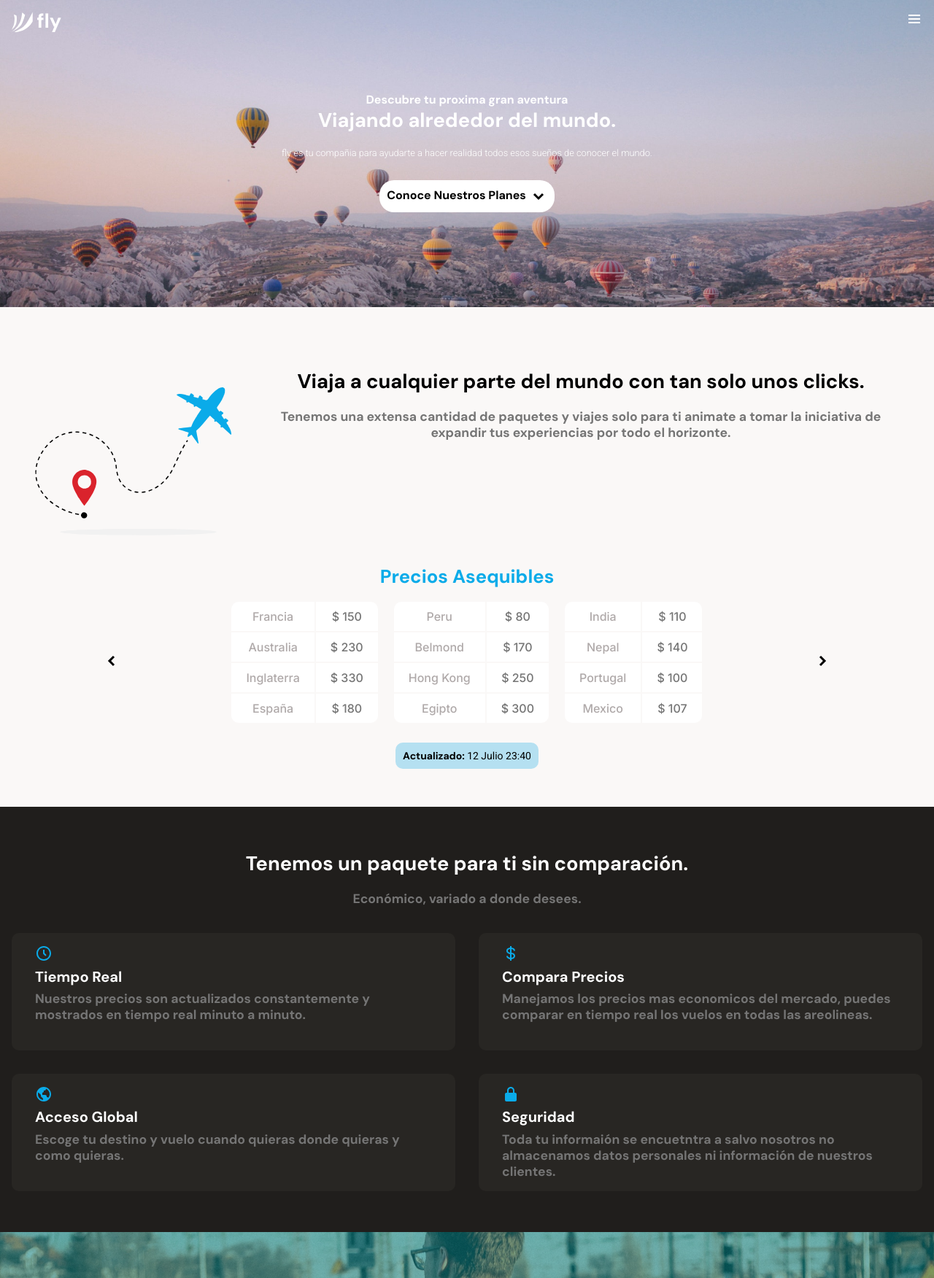
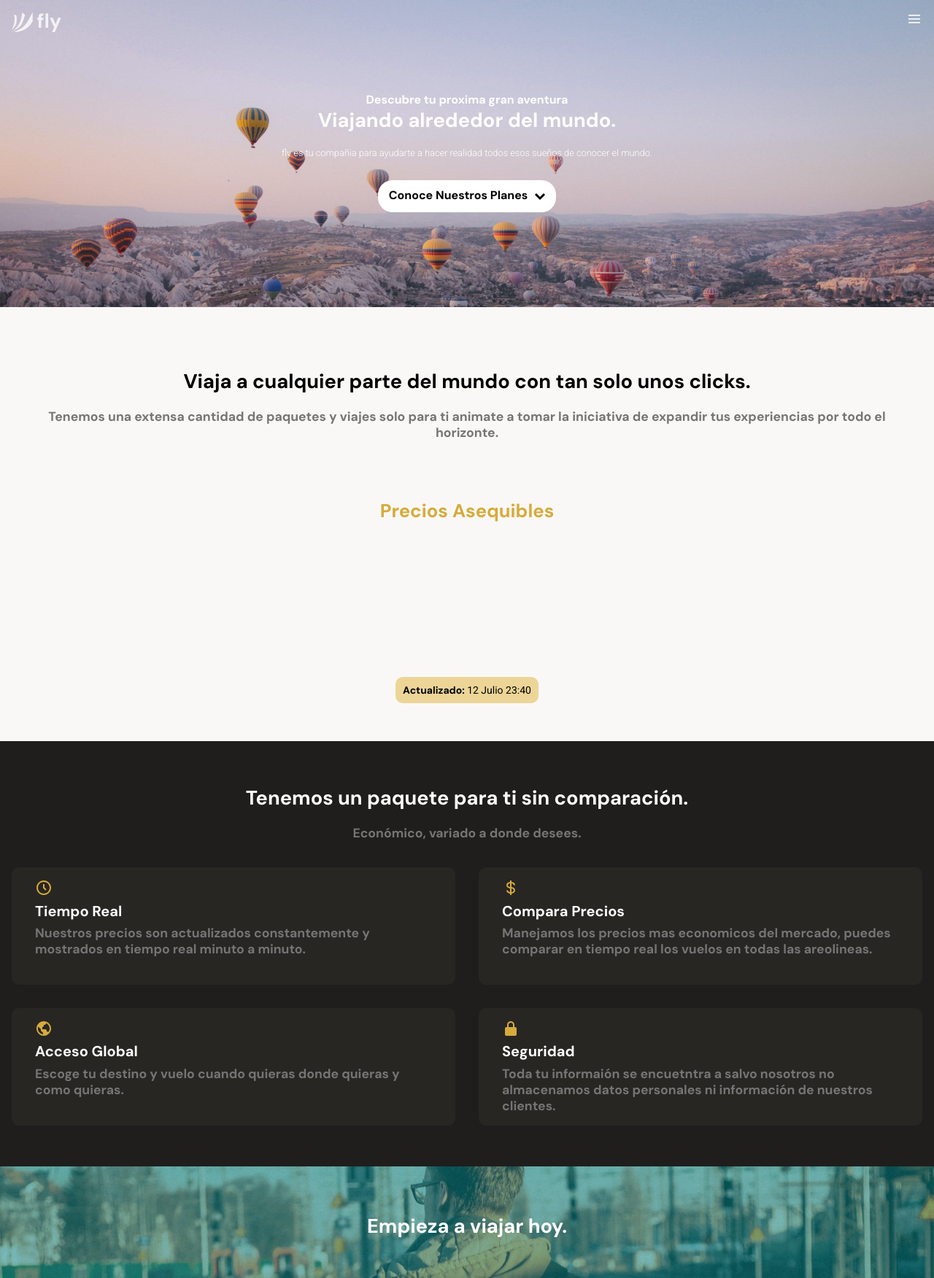
Before and after one commit to jcarreazo/Landing_Page_Responsive, a PHP site: page / in a window 1280 px wide. Shown: the top 1752 px of the page at 73% size. Run offline with PHP 8.4, Linux system fonts and the light colour scheme.

Commit message:
Nueva paleta de colores

```diff
--- a/index.html
+++ b/index.html
@@ -23,7 +23,7 @@
           <img src="/Images/Logo.svg" alt="logo" srcset="" /><span>fly</span>
         </div>
         <div class="menu-bar">
-          <svg xmlns="http://www.w3.org/2000/svg" width="24" height="24" viewBox="0 0 24 24" style="fill:white;"><path d="M4 6H20V8H4zM4 11H20V13H4zM4 16H20V18H4z"></path></svg>
+          <svg xmlns="http://www.w3.org/2000/svg" width="24" height="24" viewBox="0 0 24 24" style="fill:white;opacity:0.8"><path d="M4 6H20V8H4zM4 11H20V13H4zM4 16H20V18H4z"></path></svg>
         </div>
       </div>
 
@@ -46,10 +46,7 @@
     <section>
       <div class="seccion1">
        <div class="seccion1-head">
-        <div>
-          <img class="main-seccion1-avion" src="/Images/avion.svg" alt="avion-volando" srcset="" />
-        </div>
-          <div class="seccion1-head-texto">
+                  <div class="seccion1-head-texto">
             <div class="main-seccion1-titulo">
               <span>Viaja a cualquier parte del mundo con tan solo unos clicks.</span>
             </div>
@@ -125,7 +122,7 @@
           </div>
         </div>
         <div>
-          <span class="seccion1-udate"><strong>Actualizado: </strong> 12 Julio 23:40</span>
+          <span class="seccion1-update"><strong>Actualizado: </strong> 12 Julio 23:40</span>
         </div>
     </section>
     <section>
@@ -141,7 +138,7 @@
         <div class="seccion2-card-contenedor">
 
         <div class="card"><svg xmlns="http://www.w3.org/2000/svg" width="24" height="24" viewBox="0 0 24 24"
-          style="fill:#0aabe9">
+          style="fill:#d6ab3b">
           <path
             d="M12,2C6.486,2,2,6.486,2,12s4.486,10,10,10s10-4.486,10-10S17.514,2,12,2z M12,20c-4.411,0-8-3.589-8-8s3.589-8,8-8 s8,3.589,8,8S16.411,20,12,20z">
           </path>
@@ -149,7 +146,7 @@
         </svg><span class="seccion2-card-titulo">Tiempo Real</span><span class="seccion2-card-subtitulo">Nuestros
           precios son actualizados constantemente y mostrados en tiempo real minuto a minuto.</span></div>
       <div class="card"><svg xmlns="http://www.w3.org/2000/svg" width="24" height="24" viewBox="0 0 24 24"
-          style="fill:#0aabe9">
+          style="fill:#d6ab3b">
           <path
             d="M15.999,8.5h2c0-2.837-2.755-4.131-5-4.429V2h-2v2.071c-2.245,0.298-5,1.592-5,4.429c0,2.706,2.666,4.113,5,4.43V17.9 c-1.448-0.251-3-1.024-3-2.4h-2c0,2.589,2.425,4.119,5,4.436v1.063V22h2v-1.001V19.93c2.245-0.298,5-1.593,5-4.43 s-2.755-4.131-5-4.429V6.1C14.329,6.339,15.999,7.041,15.999,8.5z M7.999,8.5c0-1.459,1.67-2.161,3-2.4v4.799 C9.628,10.646,7.999,9.897,7.999,8.5z M15.999,15.5c0,1.459-1.67,2.161-3,2.4V13.1C14.329,13.339,15.999,14.041,15.999,15.5z">
           </path>
@@ -157,14 +154,14 @@
           los precios mas economicos del mercado, puedes comparar en tiempo real los vuelos en todas las
           areolineas.</span></div>
       <div class="card"><svg xmlns="http://www.w3.org/2000/svg" width="24" height="24" viewBox="0 0 24 24"
-          style="fill:#0aabe9">
+          style="fill:#d6ab3b">
           <path
             d="M12,2C6.486,2,2,6.486,2,12s4.486,10,10,10s10-4.486,10-10S17.514,2,12,2z M4,12c0-0.899,0.156-1.762,0.431-2.569L6,11l2,2 v2l2,2l1,1v1.931C7.061,19.436,4,16.072,4,12z M18.33,16.873C17.677,16.347,16.687,16,16,16v-1c0-1.104-0.896-2-2-2h-4v-2v-1 c1.104,0,2-0.896,2-2V7h1c1.104,0,2-0.896,2-2V4.589C17.928,5.778,20,8.65,20,12C20,13.835,19.373,15.522,18.33,16.873z">
           </path>
         </svg><span class="seccion2-card-titulo">Acceso Global</span><span class="seccion2-card-subtitulo">Escoge tu
           destino y vuelo cuando quieras donde quieras y como quieras.</span></div>
       <div class="card"><svg xmlns="http://www.w3.org/2000/svg" width="24" height="24" viewBox="0 0 24 24"
-          style="fill:#0aabe9">
+          style="fill:#d6ab3b">
           <path
             d="M20,12c0-1.103-0.897-2-2-2h-1V7c0-2.757-2.243-5-5-5S7,4.243,7,7v3H6c-1.103,0-2,0.897-2,2v8c0,1.103,0.897,2,2,2h12 c1.103,0,2-0.897,2-2V12z M9,7c0-1.654,1.346-3,3-3s3,1.346,3,3v3H9V7z">
           </path>
@@ -213,7 +210,7 @@
               </div>
               <div class="card-contenedor-texto3"><span>*Ahorras $21 comparado al plan mensual.</span></div>
               <div class="boton-plan"><a href="#">Escoge este <svg xmlns="http://www.w3.org/2000/svg" width="36"
-                    height="36" viewBox="0 0 24 24" style="fill:#0aabe9;">
+                    height="36" viewBox="0 0 24 24" style="fill:#d6ab3b;">
                     <path
                       d="M11.293 17.293L12.707 18.707 19.414 12 12.707 5.293 11.293 6.707 15.586 11 6 11 6 13 15.586 13z">
                     </path>
@@ -248,7 +245,7 @@
         <a href="">Instagram</a>
       </div>
       <div class="footer-brand">
-        <div class="footer-logo"><img src="/Images/Logo-invertido.svg" alt=""></div>
+        <div class="footer-logo"><img src="/Images/Logo.svg" alt=""></div>
         <div class="footer-name"><span>*Fly 2021</span></div>
       </div>
     </div>
--- a/styles.css
+++ b/styles.css
@@ -61,6 +61,11 @@
 .container-logo>img{
     height: 30px;
     margin-right: 5px;
+    opacity: 0.8;
+}
+
+.container-logo>span{
+    opacity: 0.8;
 }
 
 .header-planes{
@@ -82,7 +87,7 @@
 
 .header-planes-texto{
     font-size: 16px;
-    margin: 0 5px 0 0;
+    margin: 0 5px 0 5px;
 
 }
 
@@ -112,7 +117,7 @@
 .main-seccion1-price{
 font-weight: 700;
 font-size: 1.6rem;
-color: #0aabe9;
+color: #d6ab3b;
 margin:0 0 1rem 0
 }
 
@@ -173,10 +178,10 @@
     margin: 0 0 2rem 0;
 }
 
-.seccion1-udate{
+.seccion1-update{
     padding: 10px;
     font-family: "Roboto";
-    background-color: #91d4eea6;
+    background-color: #ecd597;
     border-radius: 10px;
     font-weight: 400;
     font-size: 14px;
@@ -270,7 +275,7 @@
 
 .card-titulo{
     color: white;
-    background-color: #0aabe9;
+    background-color: #d6ab3b;
     border-radius: 13px;
     padding:  0.6rem 1rem 0.6rem 1rem;
     font-size: 1rem;
@@ -340,7 +345,7 @@
 }
 
 .footer-contenedor{
-background-color: #0aabe9;
+background-color: #d6ab3b;
 padding: 3rem 0;
 display: flex;
 flex-direction: row;
--- a/styles/tablet.css
+++ b/styles/tablet.css
@@ -19,3 +19,6 @@
    grid-template-rows: 1fr 1fr;
 
 }
+.seccion1-tabla{
+    visibility: hidden;
+}
```
